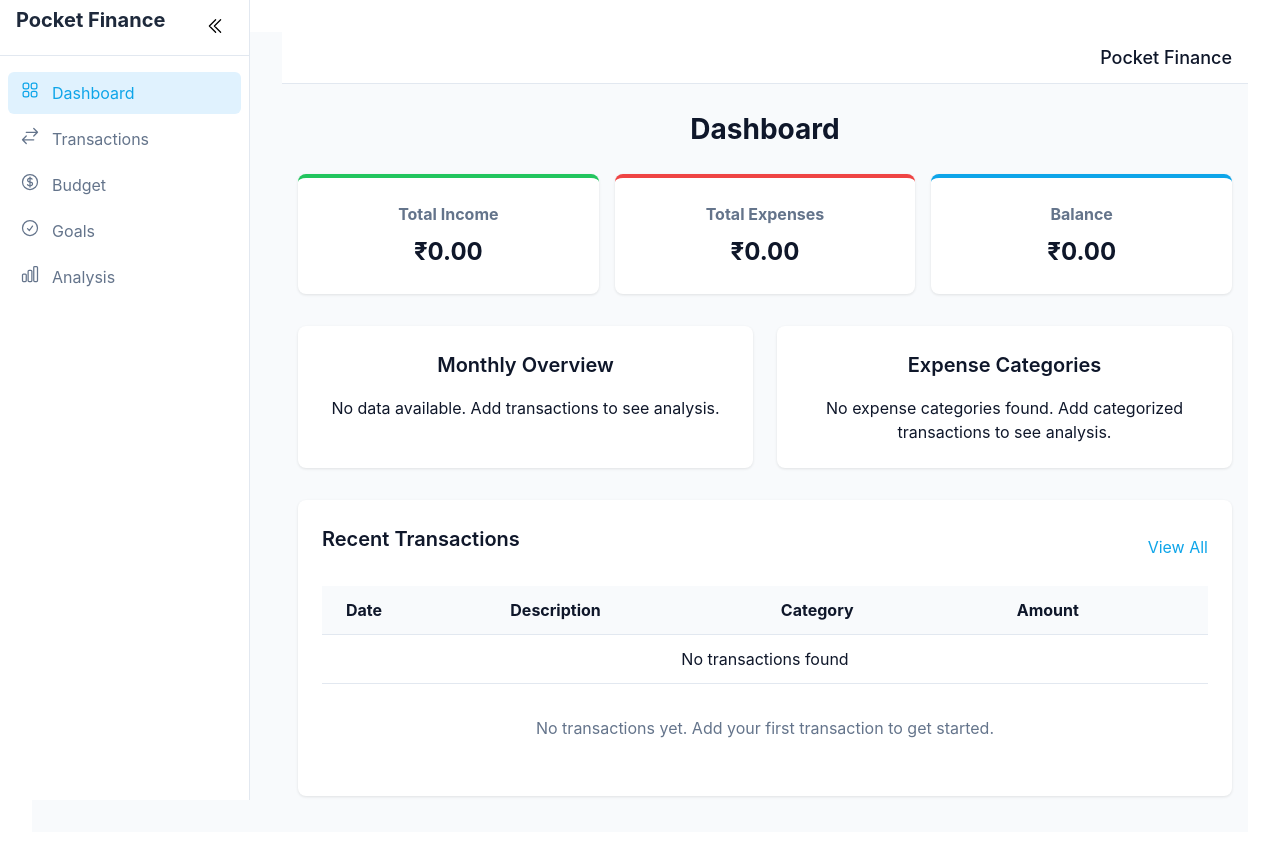
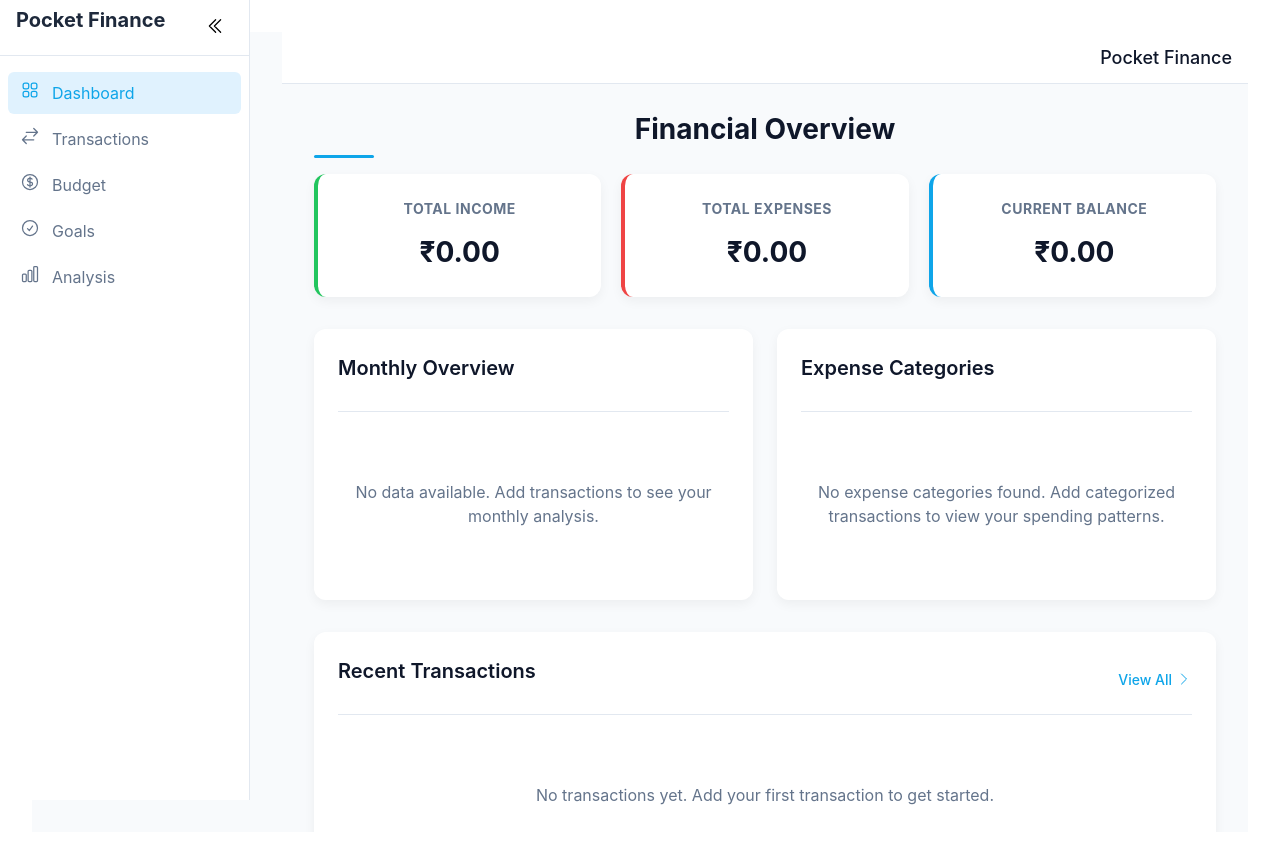
Before and after one commit to harshad9131/pocket-path-planner, a React (Vite) app: page / in a window 1280 px wide. Shown: the top 844 px of the page. Built offline with nearby package versions, Linux system fonts and the light colour scheme.

Commit message:
Refactor: Improve chart styling and responsiveness

```diff
--- a/src/pages/Dashboard.css
+++ b/src/pages/Dashboard.css
@@ -2,49 +2,74 @@
 .dashboard-container {
   max-width: 1200px;
   margin: 0 auto;
+  padding: 0 1rem;
 }
 
 .dashboard-title {
   font-size: 1.75rem;
   font-weight: 700;
   margin-bottom: 1.5rem;
+  color: var(--foreground);
+  position: relative;
+}
+
+.dashboard-title:after {
+  content: '';
+  position: absolute;
+  bottom: -8px;
+  left: 0;
+  width: 60px;
+  height: 3px;
+  background-color: var(--primary);
+  border-radius: 2px;
 }
 
 .summary-cards {
   display: grid;
-  grid-template-columns: repeat(auto-fill, minmax(250px, 1fr));
-  gap: 1rem;
+  grid-template-columns: repeat(auto-fill, minmax(240px, 1fr));
+  gap: 1.25rem;
   margin-bottom: 2rem;
 }
 
 .summary-card {
   background-color: white;
-  border-radius: 0.5rem;
+  border-radius: 0.75rem;
   padding: 1.5rem;
-  box-shadow: 0 1px 3px rgba(0, 0, 0, 0.1);
+  box-shadow: 0 4px 12px rgba(0, 0, 0, 0.05);
+  transition: transform 0.2s ease, box-shadow 0.2s ease;
+  display: flex;
+  flex-direction: column;
+}
+
+.summary-card:hover {
+  transform: translateY(-3px);
+  box-shadow: 0 6px 16px rgba(0, 0, 0, 0.1);
 }
 
 .income-card {
-  border-top: 4px solid var(--success);
+  border-left: 4px solid var(--success);
 }
 
 .expense-card {
-  border-top: 4px solid var(--destructive);
+  border-left: 4px solid var(--destructive);
 }
 
 .balance-card {
-  border-top: 4px solid var(--primary);
+  border-left: 4px solid var(--primary);
 }
 
 .summary-card-title {
-  font-size: 1rem;
+  font-size: 0.875rem;
+  text-transform: uppercase;
+  letter-spacing: 0.5px;
   color: var(--muted-foreground);
-  margin-bottom: 0.5rem;
+  margin-bottom: 0.75rem;
 }
 
 .summary-card-value {
-  font-size: 1.5rem;
+  font-size: 1.75rem;
   font-weight: 700;
+  margin-top: auto;
 }
 
 .charts-section {
@@ -62,41 +87,91 @@
 
 .chart-container {
   background-color: white;
-  border-radius: 0.5rem;
+  border-radius: 0.75rem;
   padding: 1.5rem;
-  box-shadow: 0 1px 3px rgba(0, 0, 0, 0.1);
+  box-shadow: 0 4px 12px rgba(0, 0, 0, 0.05);
+  transition: transform 0.2s ease, box-shadow 0.2s ease;
+  overflow: hidden;
+}
+
+.chart-container:hover {
+  transform: translateY(-3px);
+  box-shadow: 0 6px 16px rgba(0, 0, 0, 0.1);
 }
 
 .recent-transactions {
   background-color: white;
-  border-radius: 0.5rem;
+  border-radius: 0.75rem;
   padding: 1.5rem;
-  box-shadow: 0 1px 3px rgba(0, 0, 0, 0.1);
+  box-shadow: 0 4px 12px rgba(0, 0, 0, 0.05);
 }
 
 .section-header {
   display: flex;
   justify-content: space-between;
   align-items: center;
-  margin-bottom: 1rem;
+  margin-bottom: 1.25rem;
+  padding-bottom: 0.75rem;
+  border-bottom: 1px solid var(--border);
 }
 
 .section-title {
   font-size: 1.25rem;
   font-weight: 600;
+  color: var(--foreground);
+  position: relative;
 }
 
 .view-all-link {
   color: var(--primary);
   text-decoration: none;
+  font-weight: 500;
+  font-size: 0.875rem;
+  display: flex;
+  align-items: center;
+  transition: color 0.2s ease;
 }
 
 .view-all-link:hover {
-  text-decoration: underline;
+  color: var(--ring);
+  text-decoration: none;
+}
+
+.view-all-link svg {
+  width: 1rem;
+  height: 1rem;
+  margin-left: 0.25rem;
 }
 
 .empty-state {
   text-align: center;
-  padding: 2rem 0;
+  padding: 3rem 0;
   color: var(--muted-foreground);
 }
+
+.loading-container {
+  display: flex;
+  align-items: center;
+  justify-content: center;
+  height: 16rem;
+  color: var(--muted-foreground);
+}
+
+@media (max-width: 640px) {
+  .dashboard-title {
+    font-size: 1.5rem;
+  }
+
+  .summary-card {
+    padding: 1.25rem;
+  }
+
+  .summary-card-value {
+    font-size: 1.5rem;
+  }
+
+  .chart-container,
+  .recent-transactions {
+    padding: 1.25rem;
+  }
+}
--- a/src/pages/Dashboard.jsx
+++ b/src/pages/Dashboard.jsx
@@ -1,9 +1,9 @@
-
 import React, { useState, useEffect } from 'react';
 import { formatCurrency } from '../lib/utils';
 import TransactionList from '../components/TransactionList';
 import MonthlyChart from '../components/MonthlyChart';
 import SpendingChart from '../components/SpendingChart';
+import './Dashboard.css';
 
 const Dashboard = () => {
   const [transactions, setTransactions] = useState([]);
@@ -81,7 +81,7 @@ const Dashboard = () => {
 
   return (
     <div className="dashboard-container">
-      <h1 className="dashboard-title">Dashboard</h1>
+      <h1 className="dashboard-title">Financial Overview</h1>
 
       {/* Summary Cards */}
       <div className="summary-cards">
@@ -96,7 +96,7 @@ const Dashboard = () => {
         </div>
 
         <div className="summary-card balance-card">
-          <h2 className="summary-card-title">Balance</h2>
+          <h2 className="summary-card-title">Current Balance</h2>
           <p className="summary-card-value">{formatCurrency(balance)}</p>
         </div>
       </div>
@@ -104,31 +104,35 @@ const Dashboard = () => {
       {/* Charts Section */}
       <div className="charts-section">
         <div className="chart-container">
-          <h2 className="section-title">Monthly Overview</h2>
+          <div className="section-header">
+            <h2 className="section-title">Monthly Overview</h2>
+          </div>
           {isLoading ? (
-            <div className="flex items-center justify-center h-64">
-              <p className="text-gray-500">Loading data...</p>
+            <div className="loading-container">
+              <p>Loading your financial data...</p>
             </div>
           ) : Object.keys(monthlyData).length > 0 ? (
             <MonthlyChart data={monthlyData} />
           ) : (
-            <div className="flex items-center justify-center h-64">
-              <p className="text-gray-500">No data available. Add transactions to see analysis.</p>
+            <div className="empty-state">
+              <p>No data available. Add transactions to see your monthly analysis.</p>
             </div>
           )}
         </div>
 
         <div className="chart-container">
-          <h2 className="section-title">Expense Categories</h2>
+          <div className="section-header">
+            <h2 className="section-title">Expense Categories</h2>
+          </div>
           {isLoading ? (
-            <div className="flex items-center justify-center h-64">
-              <p className="text-gray-500">Loading data...</p>
+            <div className="loading-container">
+              <p>Loading your expense data...</p>
             </div>
           ) : Object.keys(categoryData).length > 0 ? (
             <SpendingChart data={categoryData} />
           ) : (
-            <div className="flex items-center justify-center h-64">
-              <p className="text-gray-500">No expense categories found. Add categorized transactions to see analysis.</p>
+            <div className="empty-state">
+              <p>No expense categories found. Add categorized transactions to view your spending patterns.</p>
             </div>
           )}
         </div>
@@ -138,12 +142,21 @@ const Dashboard = () => {
       <div className="recent-transactions">
         <div className="section-header">
           <h2 className="section-title">Recent Transactions</h2>
-          <a href="/transactions" className="view-all-link">View All</a>
+          <a href="/transactions" className="view-all-link">
+            View All
+            <svg xmlns="http://www.w3.org/2000/svg" fill="none" viewBox="0 0 24 24" strokeWidth={1.5} stroke="currentColor" style={{ width: '1rem', height: '1rem', marginLeft: '0.25rem' }}>
+              <path strokeLinecap="round" strokeLinejoin="round" d="M8.25 4.5l7.5 7.5-7.5 7.5" />
+            </svg>
+          </a>
         </div>
 
-        <TransactionList transactions={transactions} />
-
-        {transactions.length === 0 && (
+        {isLoading ? (
+          <div className="loading-container">
+            <p>Loading your recent transactions...</p>
+          </div>
+        ) : transactions.length > 0 ? (
+          <TransactionList transactions={transactions} />
+        ) : (
           <div className="empty-state">
             <p>No transactions yet. Add your first transaction to get started.</p>
           </div>
```
